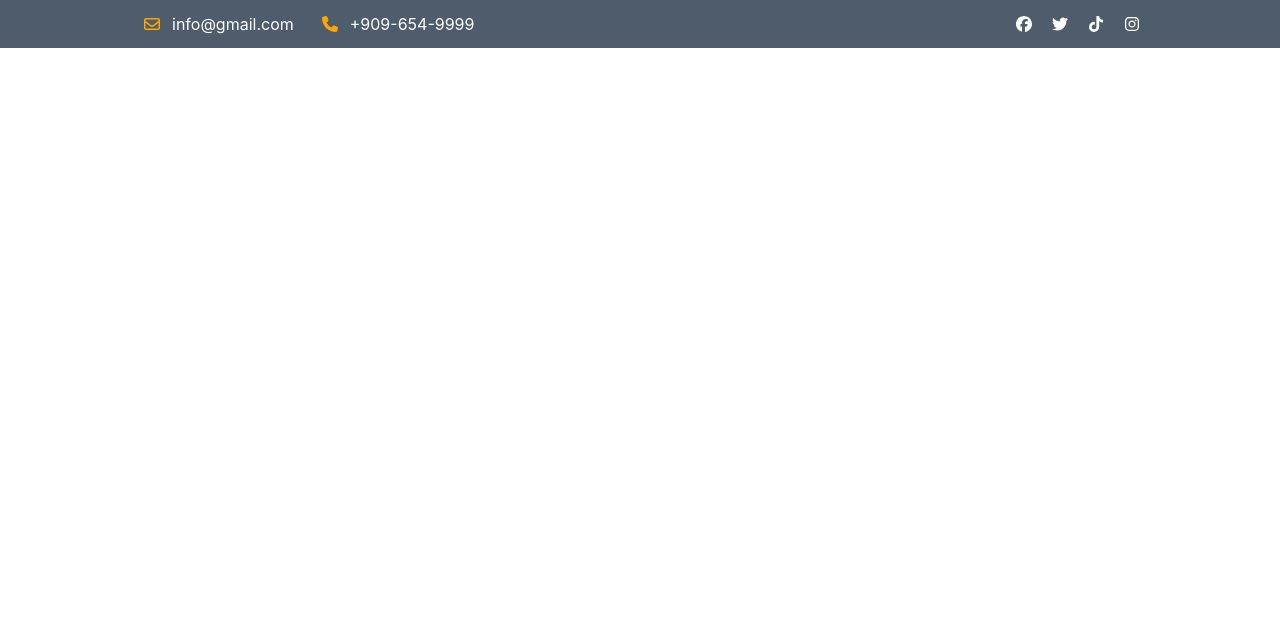
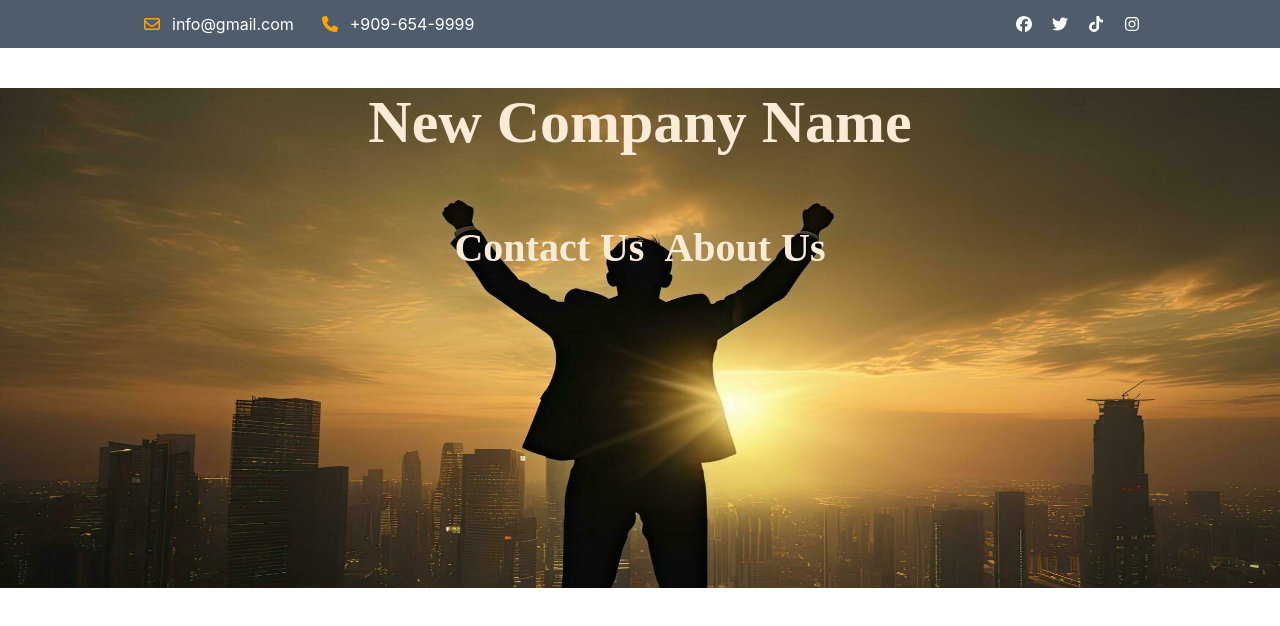
Before and after one commit to srphfthnd/tfa-react, a React (Create React App) app: page / in a window 1280 px wide. Shown: the top 626 px of the page. Built offline with nearby package versions, Linux system fonts and the light colour scheme.

Commit message:
added body

```diff
--- a/src/App.js
+++ b/src/App.js
@@ -1,14 +1,15 @@
 import React from 'react';
 import './App.css';
 import { NavigationBar } from './components/header/navigation-bar/navigation-bar';
+import { Container } from './components/header/container/container';
 
 function App() {
   return (
     <div>
       <NavigationBar/>
+      <Container/>
     </div>
   );
 }
 
 export default App;
-//sdsdsdsdsd
--- /dev/null
+++ b/src/components/header/container/container.jsx
@@ -0,0 +1,21 @@
+import React from 'react';
+import "./container.scss";
+
+export function Container() {
+    return (
+      <div class='background'>
+          <div className='center-text'>
+              <h1>New Company Name</h1>
+              <div className='about-us'>
+               <h1>Contact Us</h1>
+               <h1>About Us</h1>
+                 </div>
+          </div>
+      </div>
+     /*div class="container">
+  <div class="item">Item 1</div>
+  <div class="item">Item 2</div>
+  <div class="item">Item 3</div>
+</div>*/
+    )
+};
--- /dev/null
+++ b/src/components/header/container/container.scss
@@ -0,0 +1,29 @@
+.center-text {
+    justify-content: center;   // Centers horizontally
+    align-items: center;       // Centers vertically
+    height: 100vh;             // Ensures full viewport height for vertical centering
+    text-align: center;        // Ensures text is centered within the element
+    font-family: serif;
+    font-size: 30px;
+    font-weight: bold;
+    color: antiquewhite;
+  }
+
+.background {
+  background: url('../../../../public/BackgroundImage.jpg');
+  background-size: 100% 100%;  // Stretch the image to fit the container exactly
+  background-position: center;
+  background-repeat: no-repeat;
+  width: 100%;
+  height: 500px;
+}
+
+.about-us {
+  display: flex;
+  flex-direction: row;
+  justify-content: center;
+  font-size: 20px;
+  h1 {
+    padding-inline: 10px;
+  }
+}
```
Also changed, not shown: public/BackgroundImage.jpg (added).
